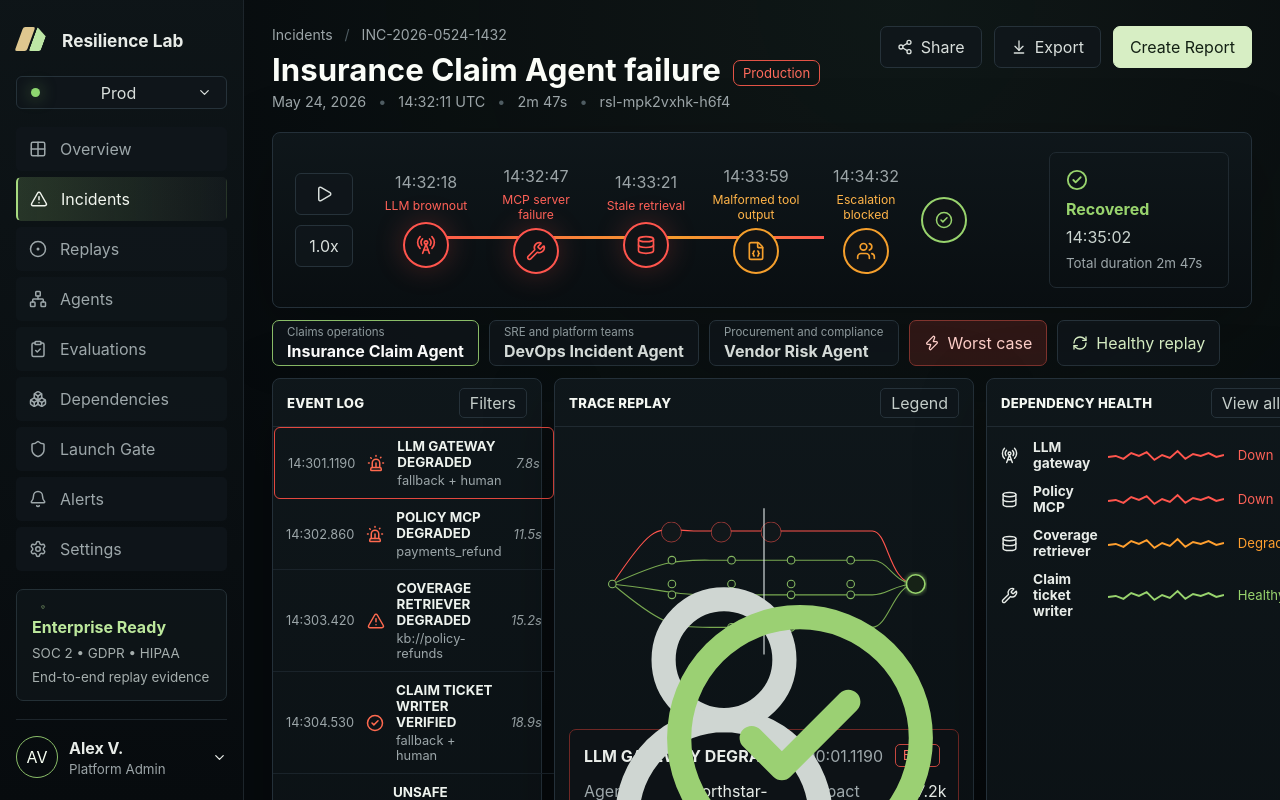
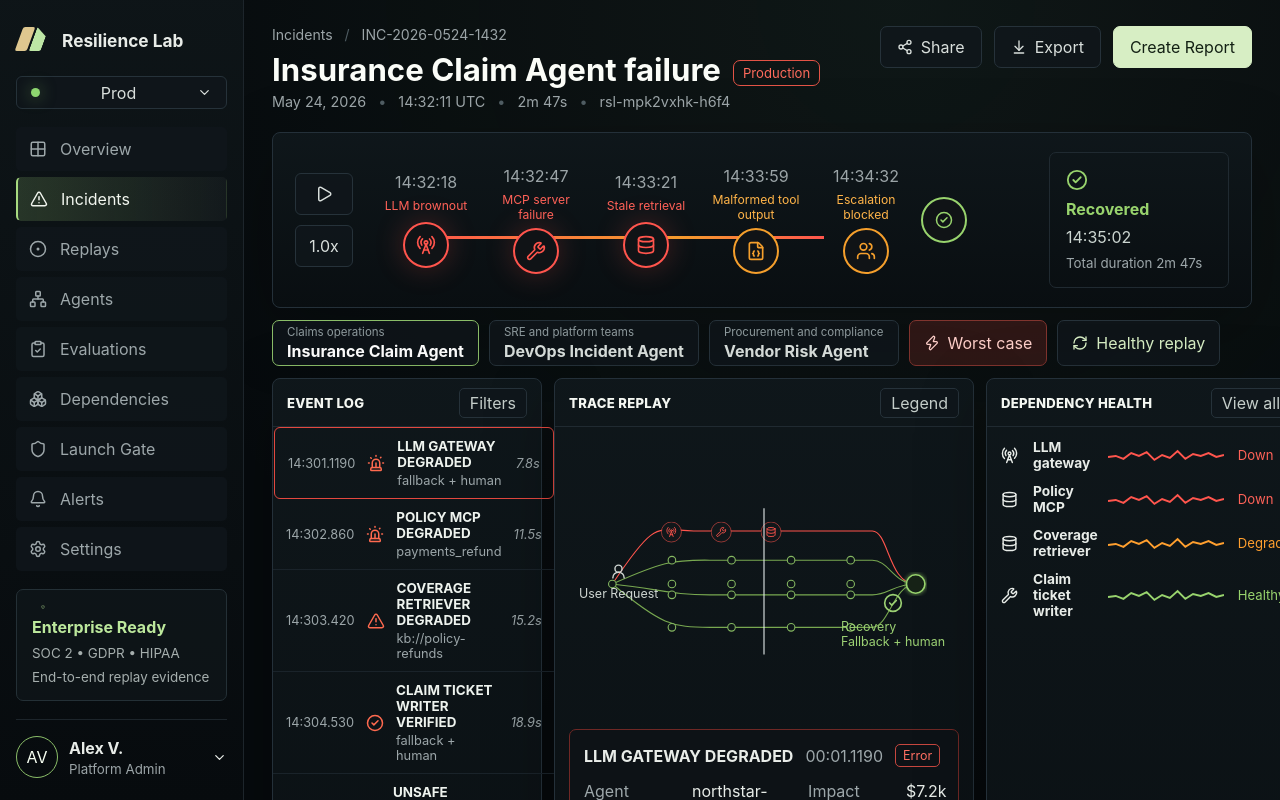
Before and after one commit to Vt01nft/resilience-lab, a React (Vite) app: page / in a window 1280 px wide. Shown: the top 800 px of the page. Built offline with nearby package versions, Linux system fonts and the light colour scheme.

Commit message:
Polish incident console visuals

```diff
--- a/src/App.css
+++ b/src/App.css
@@ -508,7 +508,7 @@ h1 {
   padding: 12px 14px 0;
 }
 
-.trace-replay svg {
+.trace-replay > svg {
   width: 100%;
   height: 290px;
   display: block;
```
Also changed, not shown: devpost-assets/04-redesigned-console.png (added).
